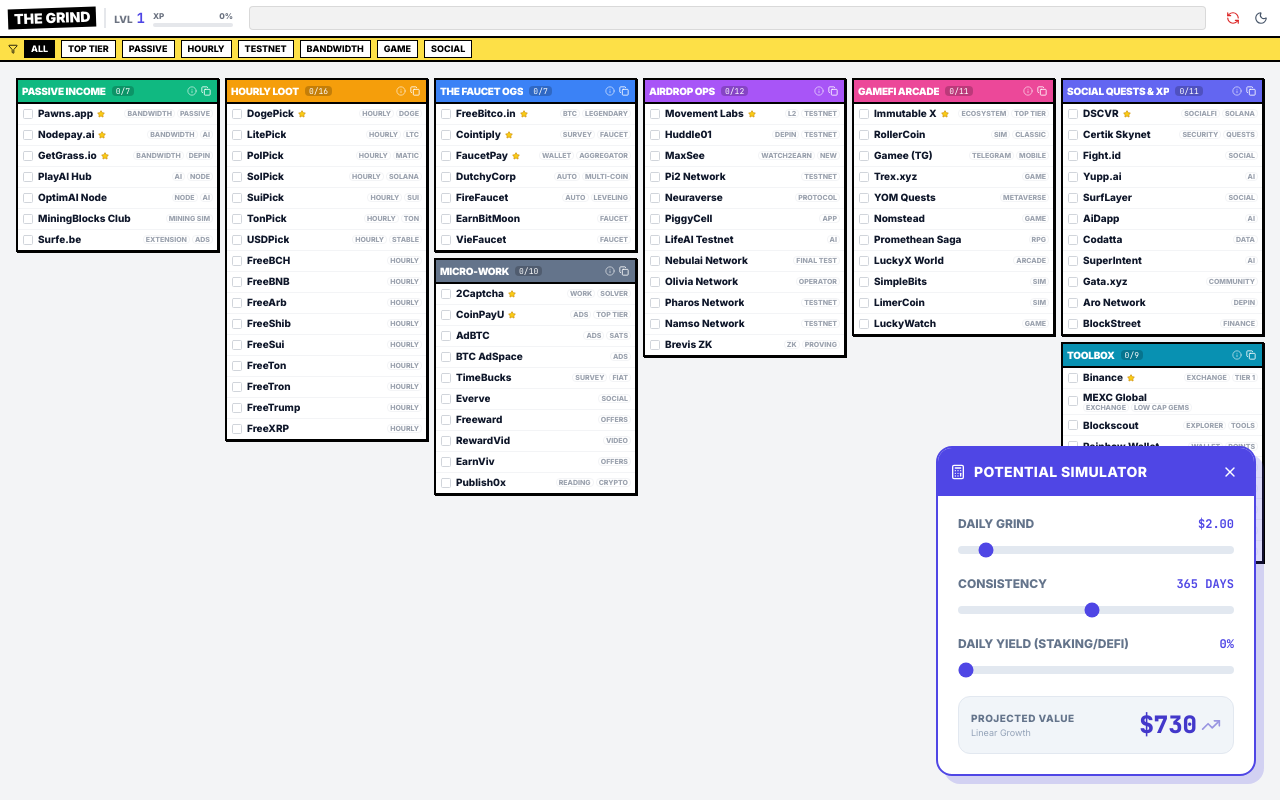
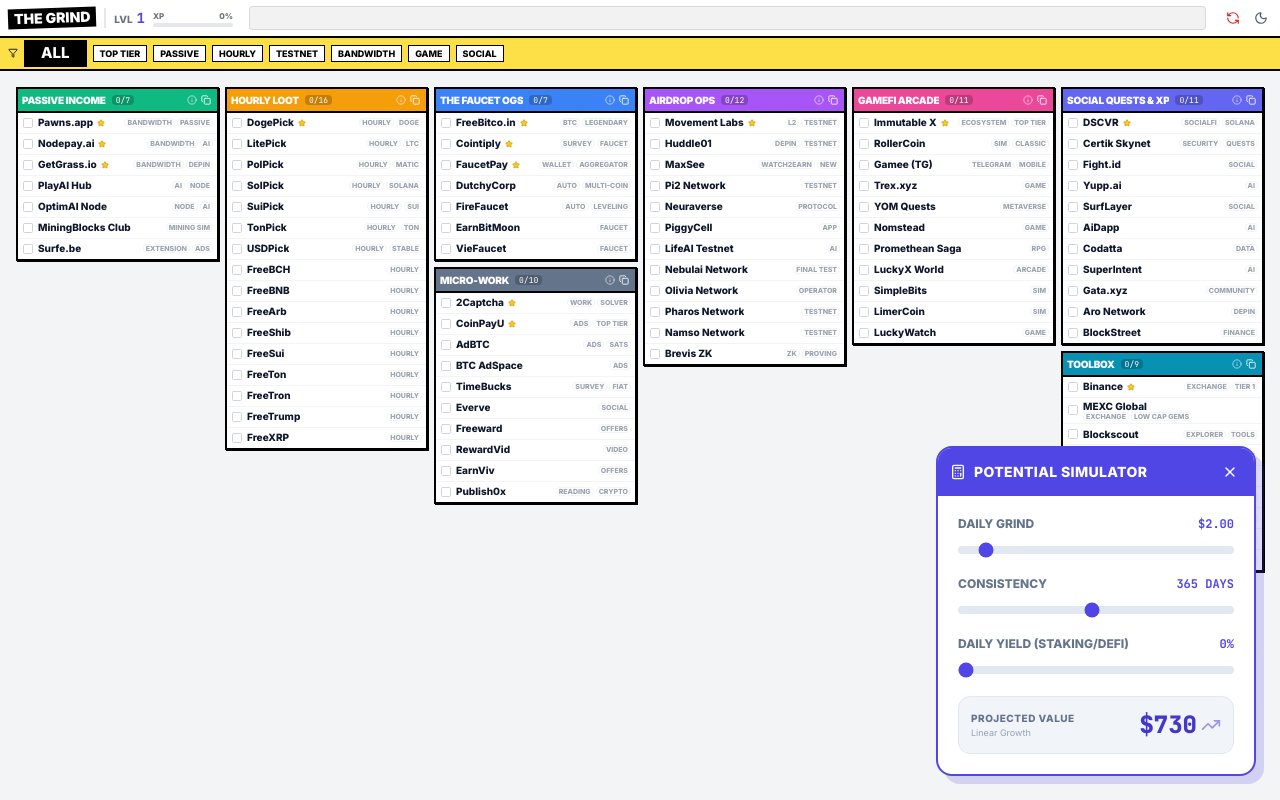
Before and after one commit to source347/compact-linkbox-generated-by-ai-studio, a React (Vite) app: page / in a window 1280 px wide. Built offline with nearby package versions, Linux system fonts and the light colour scheme.

Commit message:
Update App.tsx

```diff
--- a/App.tsx
+++ b/App.tsx
@@ -153,7 +153,7 @@ const App: React.FC = () => {
         <Filter className="w-2.5 h-2.5 text-black dark:text-white shrink-0" />
         <button
           onClick={() => setSelectedTag(null)}
-          className={`px-1.5 py-px text-[9px] font-bold uppercase border transition-all shrink-0 ${
+          className={`px-4 py-px text-[15px] font-bold uppercase border transition-all shrink-0 ${
             selectedTag === null ? 'bg-black text-white border-black' : 'bg-white text-black border-black hover:bg-gray-50'
           }`}
         >
```
